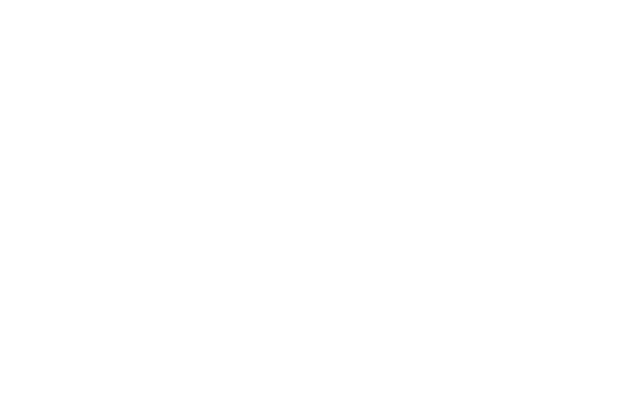
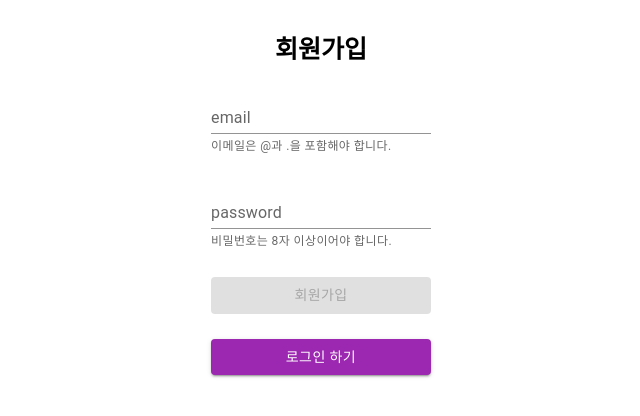
Before and after one commit to highjoon/wanted-pre-onboarding-challenge-fe-1, a React (Create React App) app in the folder client/: page /auth in a window 1280 px wide. Shown: the top 416 px of the page, without its empty margins (319-959 px from the left). Built offline with nearby package versions, Linux system fonts and the light colour scheme.

Commit message:
[FEAT] 로그인/회원가입 유효성 검사

```diff
--- a/client/src/App.tsx
+++ b/client/src/App.tsx
@@ -1,5 +1,11 @@
-function App() {
-  return <div className="App" />;
-}
+import Router from "router/router";
+
+const App = () => {
+  return (
+    <div className="App">
+      <Router />
+    </div>
+  );
+};
 
 export default App;
--- /dev/null
+++ b/client/src/constants/api.ts
@@ -0,0 +1 @@
+export const BASE_URL = "http://localhost:8080";
--- /dev/null
+++ b/client/src/constants/authMessage.ts
@@ -0,0 +1,6 @@
+const authMessage = {
+  EMAIL_HELPER: "이메일은 @과 .을 포함해야 합니다.",
+  PASSWORD_HELPER: "비밀번호는 8자 이상이어야 합니다.",
+};
+
+export default authMessage;
--- a/client/src/index.tsx
+++ b/client/src/index.tsx
@@ -2,13 +2,16 @@
 import ReactDOM from "react-dom/client";
 import { BrowserRouter } from "react-router-dom";
 import App from "App";
+import Layout from "layout/Layout";
 
 const root = ReactDOM.createRoot(document.getElementById("root") as HTMLElement);
 
 root.render(
   <React.StrictMode>
     <BrowserRouter>
-      <App />
+      <Layout>
+        <App />
+      </Layout>
     </BrowserRouter>
   </React.StrictMode>
 );
--- /dev/null
+++ b/client/src/layout/Layout/index.tsx
@@ -0,0 +1,26 @@
+import React from "react";
+import styled from "@emotion/styled";
+import { ToastContainer } from "react-toastify";
+import "react-toastify/dist/ReactToastify.css";
+
+interface LayoutProps {
+  children: React.ReactNode;
+}
+
+const Layout = ({ children }: LayoutProps) => {
+  return (
+    <LayoutContainer>
+      {children}
+      <ToastContainer />
+    </LayoutContainer>
+  );
+};
+
+const LayoutContainer = styled.div`
+  display: flex;
+  justify-content: center;
+  width: 375px;
+  margin: 0 auto;
+`;
+
+export default Layout;
--- /dev/null
+++ b/client/src/lib/axios.ts
@@ -0,0 +1,6 @@
+import axios from "axios";
+import { BASE_URL } from "constants/api";
+
+const client = axios.create({ baseURL: BASE_URL });
+
+export default client;
--- /dev/null
+++ b/client/src/pages/SignUp/index.tsx
@@ -0,0 +1,93 @@
+import React, { useRef, useState } from "react";
+import { toast } from "react-toastify";
+import styled from "@emotion/styled";
+import { Box, Button, TextField } from "@mui/material";
+import authMessage from "constants/authMessage";
+
+type AuthType = "signUp" | "signIn";
+
+const SignUp = () => {
+  const [authType, setAuthType] = useState<AuthType>("signUp");
+  const [isValidEmail, setIsValidEmail] = useState<boolean>(false);
+  const [isValidPassword, setIsValidPassword] = useState<boolean>(false);
+  const emailRef = useRef<HTMLInputElement>(null);
+  const passwordRef = useRef<HTMLInputElement>(null);
+
+  const onToggleAuthType = () => {
+    authType === "signUp" ? setAuthType("signIn") : setAuthType("signUp");
+  };
+
+  const onEmailChangeHandler = (event: React.ChangeEvent<HTMLInputElement>) => {
+    const currentInput = event.target.value;
+    if (currentInput.includes("@") && currentInput.includes(".")) {
+      setIsValidEmail(true);
+    } else {
+      setIsValidEmail(false);
+    }
+  };
+
+  const onPasswordChangeHandler = (event: React.ChangeEvent<HTMLInputElement>) => {
+    const currentInput = event.target.value;
+    if (currentInput.length >= 8) {
+      setIsValidPassword(true);
+    } else {
+      setIsValidPassword(false);
+    }
+  };
+
+  const onClickSubmitHandler = (event: React.FormEvent<HTMLFormElement>) => {
+    event.preventDefault();
+    const emailInputValue = emailRef?.current?.value;
+    const passwordInputValue = passwordRef?.current?.value;
+    toast.success(`${emailInputValue} ${passwordInputValue}`);
+  };
+
+  return (
+    <Container>
+      <Title>{authType === "signUp" ? "회원가입" : "로그인"}</Title>
+      <Box
+        component="form"
+        sx={{ display: "flex", flexDirection: "column", gap: "25px" }}
+        onSubmit={onClickSubmitHandler}
+      >
+        <TextField
+          type="email"
+          id="standard-basic"
+          label="email"
+          variant="standard"
+          helperText={authMessage.EMAIL_HELPER}
+          onChange={onEmailChangeHandler}
+          inputRef={emailRef}
+        />
+        <TextField
+          type="password"
+          id="standard-basic"
+          label="password"
+          variant="standard"
+          helperText={authMessage.PASSWORD_HELPER}
+          onChange={onPasswordChangeHandler}
+          inputRef={passwordRef}
+        />
+        <Button type="submit" variant="contained" disabled={!isValidEmail || !isValidPassword}>
+          {authType === "signUp" ? "회원가입" : "로그인"}
+        </Button>
+        <Button variant="contained" color="secondary" onClick={onToggleAuthType}>
+          {authType === "signUp" ? "로그인" : "회원가입"} 하기
+        </Button>
+      </Box>
+    </Container>
+  );
+};
+
+const Container = styled.section`
+  display: flex;
+  flex-direction: column;
+  justify-content: center;
+  align-items: center;
+`;
+
+const Title = styled.h1`
+  font-size: 25px;
+`;
+
+export default SignUp;
--- /dev/null
+++ b/client/src/router/router.tsx
@@ -0,0 +1,14 @@
+import { Route, Routes } from "react-router-dom";
+import SignUp from "pages/SignUp";
+
+const Router = () => {
+  return (
+    <>
+      <Routes>
+        <Route path="/auth" element={<SignUp />} />
+      </Routes>
+    </>
+  );
+};
+
+export default Router;
```
Also changed, not shown: client/package.json (+8 -1 lines), client/src/constants/httpMessage.ts (added, +7 -0 lines), 2 other files (tests, documents, lock files or other folders).
